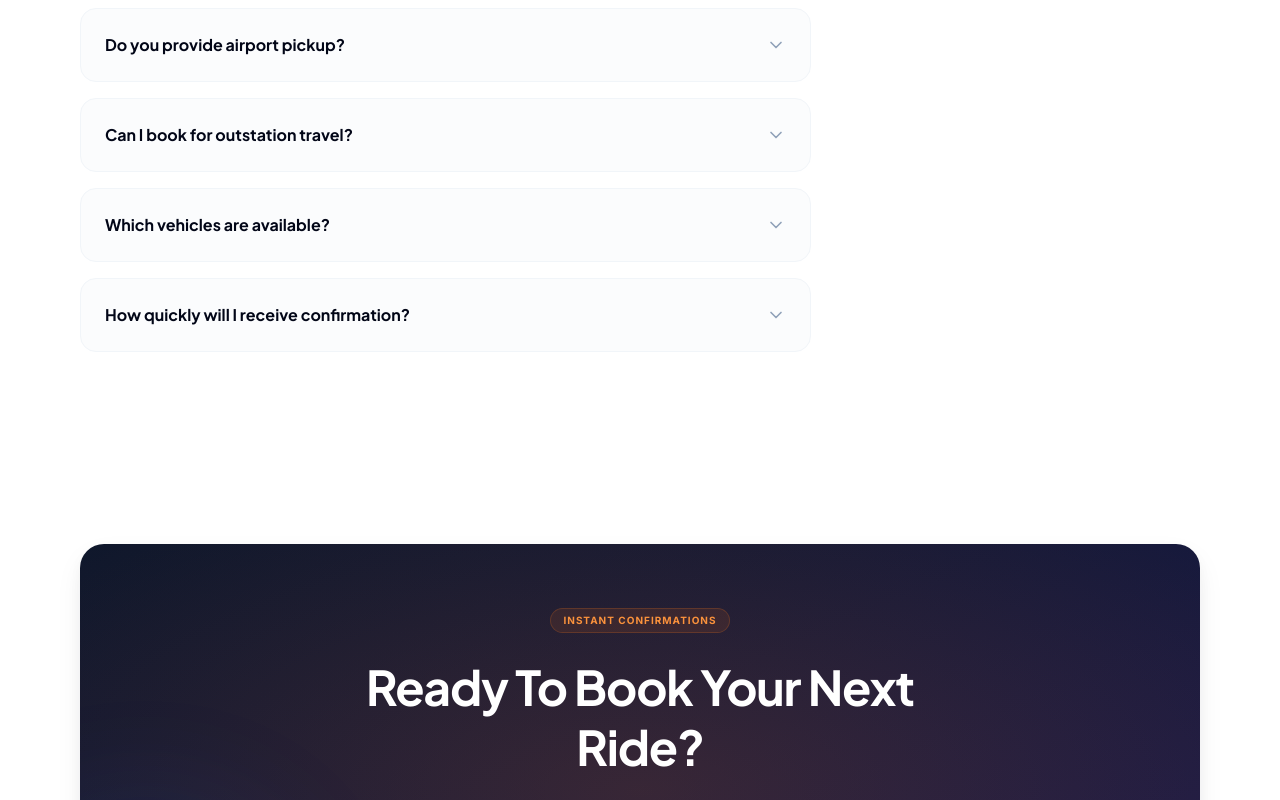
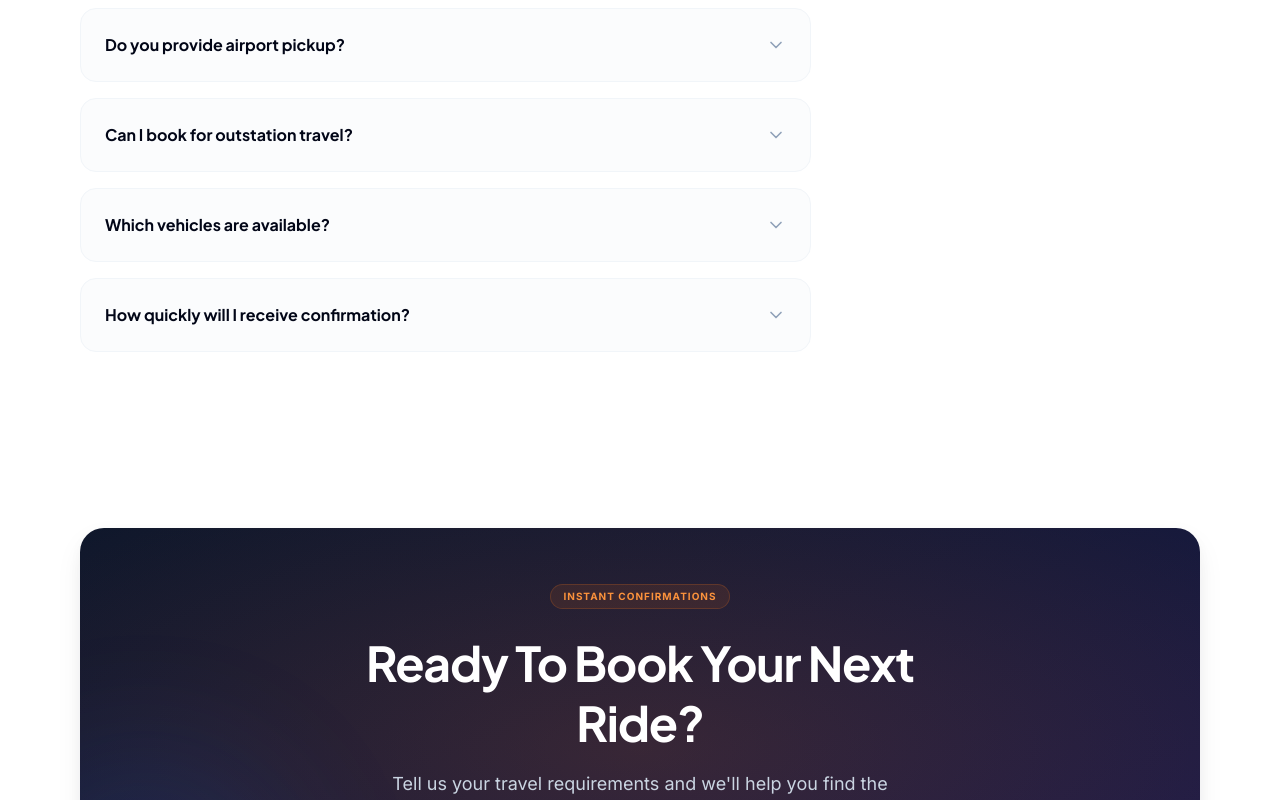
Before and after one commit to balramjhapate/DriveMitra-, a Next.js app: page / in a window 1280 px wide. Shown: the part 11200-12000 px from the top of the page. Built offline with nearby package versions, Linux system fonts and the light colour scheme.

Commit message:
refactor: update FinalCTA layout and button styling for improved spacing and visual consistency

```diff
--- a/components/sections/FinalCTA.tsx
+++ b/components/sections/FinalCTA.tsx
@@ -15,41 +15,41 @@ export default function FinalCTA() {
   };
 
   return (
-    <section className="py-24 bg-white">
+    <section className="py-20 bg-white">
       <div className="container-custom">
         <motion.div
           initial={{ opacity: 0, y: 30 }}
           whileInView={{ opacity: 1, y: 0 }}
           viewport={{ once: true }}
           transition={{ duration: 0.5 }}
-          className="relative bg-gradient-to-br from-slate-900 to-indigo-950 rounded-card p-8 sm:p-12 md:p-16 text-center text-white overflow-hidden shadow-medium"
+          className="relative bg-gradient-to-br from-slate-900 to-indigo-950 rounded-card px-6 py-12 sm:px-12 sm:py-14 text-center text-white overflow-hidden shadow-medium"
         >
           {/* Background overlay design details */}
           <div className="absolute inset-0 bg-[radial-gradient(ellipse_at_center,rgba(249,115,22,0.15),transparent)] pointer-events-none" />
           <div className="absolute -bottom-24 -left-24 w-80 h-80 bg-blue-500/10 rounded-full blur-3xl" />
 
-          <div className="relative z-10 max-w-2xl mx-auto flex flex-col items-center">
+          <div className="relative z-10 flex flex-col items-center">
             {/* Tag badge */}
             <span className="text-[10px] uppercase font-bold tracking-widest text-accent-400 bg-accent-500/10 px-3 py-1 rounded-full border border-accent-500/20 mb-6">
               Instant Confirmations
             </span>
 
-            {/* Title */}
-            <h2 className="text-3xl sm:text-4xl md:text-5xl font-heading font-bold text-white tracking-tight mb-4 leading-tight">
-              Ready To Book Your Next Ride?
-            </h2>
+            {/* Title + Sub (text stays narrow for readability) */}
+            <div className="max-w-2xl">
+              <h2 className="text-3xl sm:text-4xl md:text-5xl font-heading font-bold text-white tracking-tight mb-4 leading-tight">
+                Ready To Book Your Next Ride?
+              </h2>
+              <p className="text-slate-300 text-base sm:text-lg mb-9 max-w-lg mx-auto leading-relaxed">
+                Tell us your travel requirements and we&apos;ll help you find the right vehicle at the best available price.
+              </p>
+            </div>
 
-            {/* Sub */}
-            <p className="text-slate-350 text-base sm:text-lg mb-10 max-w-lg leading-relaxed">
-              Tell us your travel requirements and we&apos;ll help you find the right vehicle at the best available price.
-            </p>
-
-            {/* Actions grid */}
-            <div className="flex flex-col sm:flex-row items-center justify-center gap-4 w-full sm:w-auto">
+            {/* Actions — equal-height, no-wrap, full-width row */}
+            <div className="flex flex-col sm:flex-row items-stretch justify-center gap-3.5 w-full sm:w-auto">
               <a
                 href="#booking-form"
                 onClick={handleScrollToForm}
-                className="w-full sm:w-auto bg-accent-500 hover:bg-accent-600 text-white font-bold px-8 py-4 rounded-btn shadow-glow transition-all active:scale-[0.99] flex items-center justify-center gap-2"
+                className="inline-flex h-[52px] items-center justify-center gap-2 whitespace-nowrap rounded-btn bg-accent-500 hover:bg-accent-600 text-white font-bold px-7 shadow-glow transition-all active:scale-[0.99]"
               >
                 <span>Book Your Ride</span>
                 <ArrowRight className="w-4 h-4" />
@@ -58,14 +58,14 @@ export default function FinalCTA() {
                 href={`https://wa.me/${siteConfig.whatsapp.replace("+", "")}`}
                 target="_blank"
                 rel="noopener noreferrer"
-                className="w-full sm:w-auto flex items-center justify-center gap-2 border border-emerald-500/35 hover:bg-emerald-500/10 text-emerald-400 font-bold px-7 py-4 rounded-btn transition-colors"
+                className="inline-flex h-[52px] items-center justify-center gap-2 whitespace-nowrap rounded-btn border border-emerald-500/40 hover:bg-emerald-500/10 text-emerald-400 font-bold px-7 transition-colors"
               >
                 <WhatsAppIcon className="w-5 h-5 text-emerald-500 shrink-0" />
                 <span>Talk on WhatsApp</span>
               </a>
               <a
                 href={`tel:${siteConfig.phone}`}
-                className="w-full sm:w-auto flex items-center justify-center gap-2 text-slate-300 hover:text-white font-bold py-3.5 px-4 transition-colors"
+                className="inline-flex h-[52px] items-center justify-center gap-2 whitespace-nowrap rounded-btn border border-white/15 hover:bg-white/5 text-slate-200 hover:text-white font-bold px-7 transition-colors"
               >
                 <Phone className="w-5 h-5 text-accent-500 shrink-0" />
                 <span>Call {siteConfig.phoneDisplay}</span>
```
